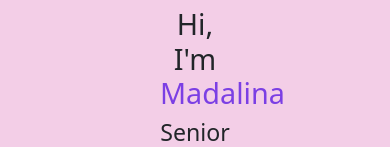
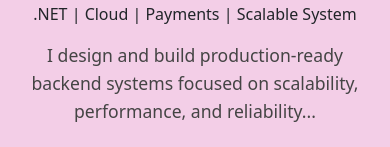
Before and after one commit to MadalinaBuu/m-portfolio, an Angular app: page / in a window 390 px wide. Shown: the part 357-504 px from the top of the page. Built offline with nearby package versions, Linux system fonts and the light colour scheme.

Commit message:
variables fixes

```diff
--- a/src/app/description/description.component.html
+++ b/src/app/description/description.component.html
@@ -1,19 +1,15 @@
 <div class="about container text-center">
   <div class="avatar mx-auto">
-<img
-  src="https://api.dicebear.com/7.x/notionists/svg?seed=Madalina"
-  alt="Avatar"
-  class="img-fluid rounded-circle"
-/>
-
-
+    <img src="https://api.dicebear.com/7.x/notionists/svg?seed=Madalina" alt="Avatar"
+      class="img-fluid rounded-circle" />
   </div>
 
   <h3 class="title mt-4">Hi, I'm <span>Madalina</span></h3>
   <h3>Senior Backend Engineer</h3>
   <h6>.NET | Cloud | Payments | Scalable System</h6>
+
   <p class="intro mt-3">
-   I design and build production-ready backend systems focused on scalability, performance, and reliability. With over 10 years of experience in C# and .NET, I specialize in enterprise applications, SaaS platforms, and payment integrations.
+    I design and build production-ready backend systems focused on scalability, performance, and reliability...
   </p>
 
   <div class="cta mt-4">
--- a/src/app/description/description.component.scss
+++ b/src/app/description/description.component.scss
@@ -1,4 +1,4 @@
-@import '../../styles.scss';
+@import '_variables';
 
 .about {
   padding: 10rem;
@@ -10,18 +10,8 @@
     border: 3px solid #e6e6e6;
   }
 
-  .title {
-    //font-size: 2.2rem;
-
-    span {
-      color: $purple-color;
-    }
-  }
-
-  .subtitle {
-    font-size: 1.2rem;
-    color: #666;
-    font-weight: 400;
+  .title span {
+    color: $purple-color;
   }
 
   .intro {
@@ -31,8 +21,9 @@
     margin: 0 auto;
   }
 
-  .dark-color .intro{
-    color: white;
+  /* Dark theme override */
+  body.dark-theme & .intro {
+    color: #eee;
   }
 
   .btn-primary {
@@ -49,6 +40,10 @@
 }
 
 @media (max-width: 576px) {
+  .about {
+    padding: 5rem 1rem;
+  }
+
   .title {
     font-size: 1.8rem;
   }
```
Also changed, not shown: src/styles/_variables.scss (renamed from src/_variables.scss).
